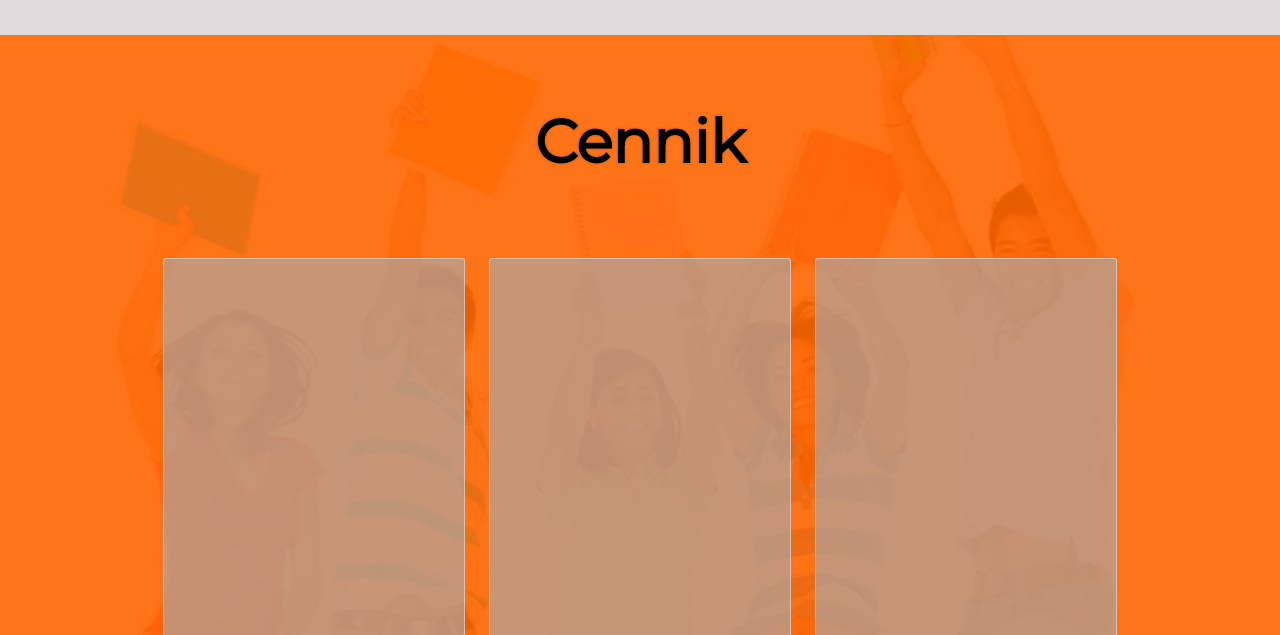
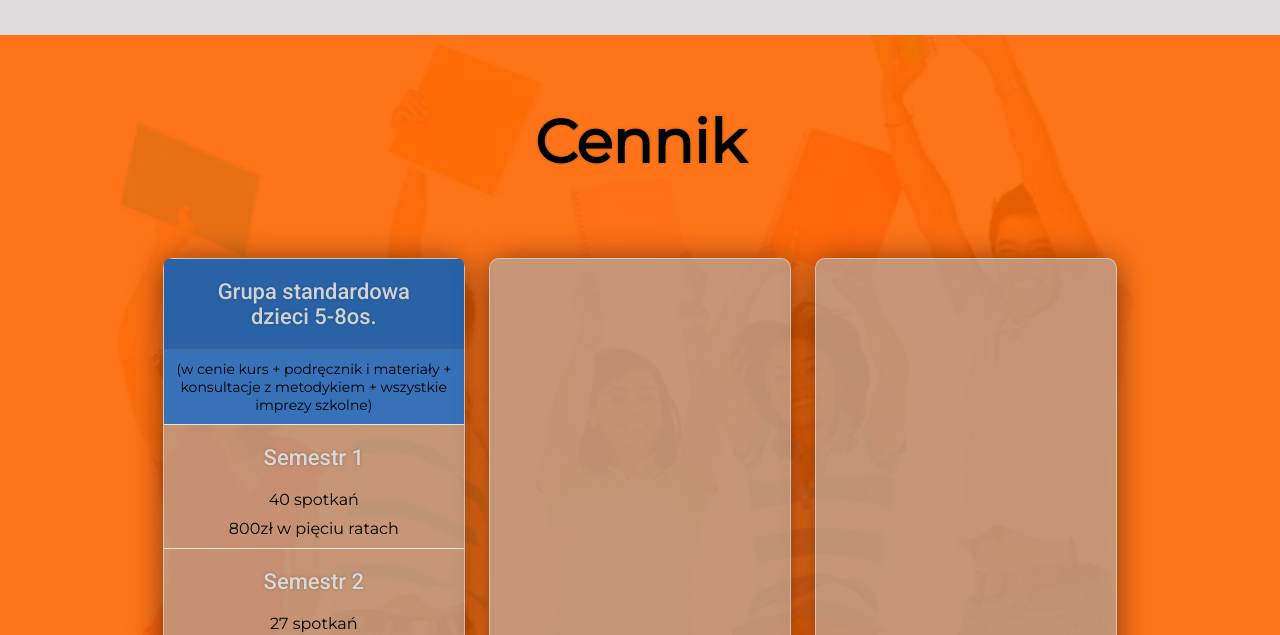
Before and after one commit to blazbla274/Upenglish, a PHP site: page / in a window 1280 px wide. Shown: the part 5865-6500 px from the top of the page. Run offline with PHP 8.4, Linux system fonts and the light colour scheme; some libraries are stand-ins or nearby versions; some web fonts are replaced.

Commit message:
price list init

```diff
--- a/css/main.css
+++ b/css/main.css
@@ -776,12 +776,76 @@ h2 {
 .price_list_box {
     width: 300px;
     height: 550px;
-    border-radius: 3px;
+    border-radius: 10px;
     border: 1px solid rgba(224, 221, 221, 0.63);
     display: inline-block;
     vertical-align: top;
     background: rgba(170, 167, 167, 0.671);
     margin: 10px 10px;
+    position: relative;
+    -webkit-box-shadow: 0px 2px 33px -2px rgba(0,0,0,0.59);
+    -moz-box-shadow: 0px 2px 33px -2px rgba(0,0,0,0.59);
+    box-shadow: 0px 2px 33px -2px rgba(0,0,0,0.59);
+}
+
+.price_list_box > div {
+    border-top: 1px solid rgba(240, 240, 240, 0.842);
+}
+
+.price_list_box > div:first-child {
+    border-top: 0px;
+    border-top-right-radius: 5px;
+    border-top-left-radius: 5px;
+    background-color: rgb(41, 98, 166);
+}
+
+.price_list_box > div:first-child > span {
+    background-color: rgba(59, 117, 189, 0.788);
+}
+
+.price_list_box > div:last-child {
+    position: absolute;
+    bottom: 0px;
+    left: 50%;
+    transform: translateX(-50%);
+    width: 100%;
+    background-color: rgb(41, 98, 166);
+    border-bottom-right-radius: 5px;
+    border-bottom-left-radius: 5px;
+}
+
+.price_list_box > div:last-child > h2 {
+    padding: 10px 0px;
+}
+
+.price_list_box > div:first-child > h2 {
+    border-bottom: 1px solid rgba(128, 128, 128, 0.329);
+}
+.price_list_box > div:last-child > span:last-child {
+    padding-bottom: 15px;
+    padding-top: 0px;
+}
+
+.price_list_box > div > h2 {
+    padding: 20px 0px;
+    font-size: 22px;
+    box-shadow: none;
+    font-family: 'Roboto', sans-serif;
+    font-weight: 500;
+    color: #e2e2e2e3;
+}
+
+.price_list_box > div > span {
+    display: block;
+}
+
+.price_list_box > div > span:last-child {
+    display: block;
+    padding: 10px 0px;
+}
+
+.price_list_box > div > .price_description {
+    font-size: 14px;
 }
 
 /*Gallery*/
--- a/index.html
+++ b/index.html
@@ -454,6 +454,33 @@
           <div>
 
             <div class="price_list_box">
+              <div>
+
+                <h2>Grupa standardowa <br> dzieci 5-8os.</h2>
+                <span class="price_description">
+                (w cenie kurs + podręcznik i materiały + konsultacje z
+                metodykiem + wszystkie imprezy szkolne)
+                </span>
+
+              </div>
+              <div>
+
+                <h2>Semestr 1</h2>
+                <span>40 spotkań</span>
+                <span>800zł w pięciu ratach</span>
+
+              </div>
+              <div>
+
+                <h2>Semestr 2</h2>
+                <span>27 spotkań</span>
+                <span>540zł w trzech ratach</span>
+
+              </div>
+              <div>
+                <h2>Zniżki</h2>
+                <span>5% za platnsc za caly semestr <br> 10% za platnsc za caly rok</span>
+              </div>
             </div>
             <div class="price_list_box">
             </div>
```
